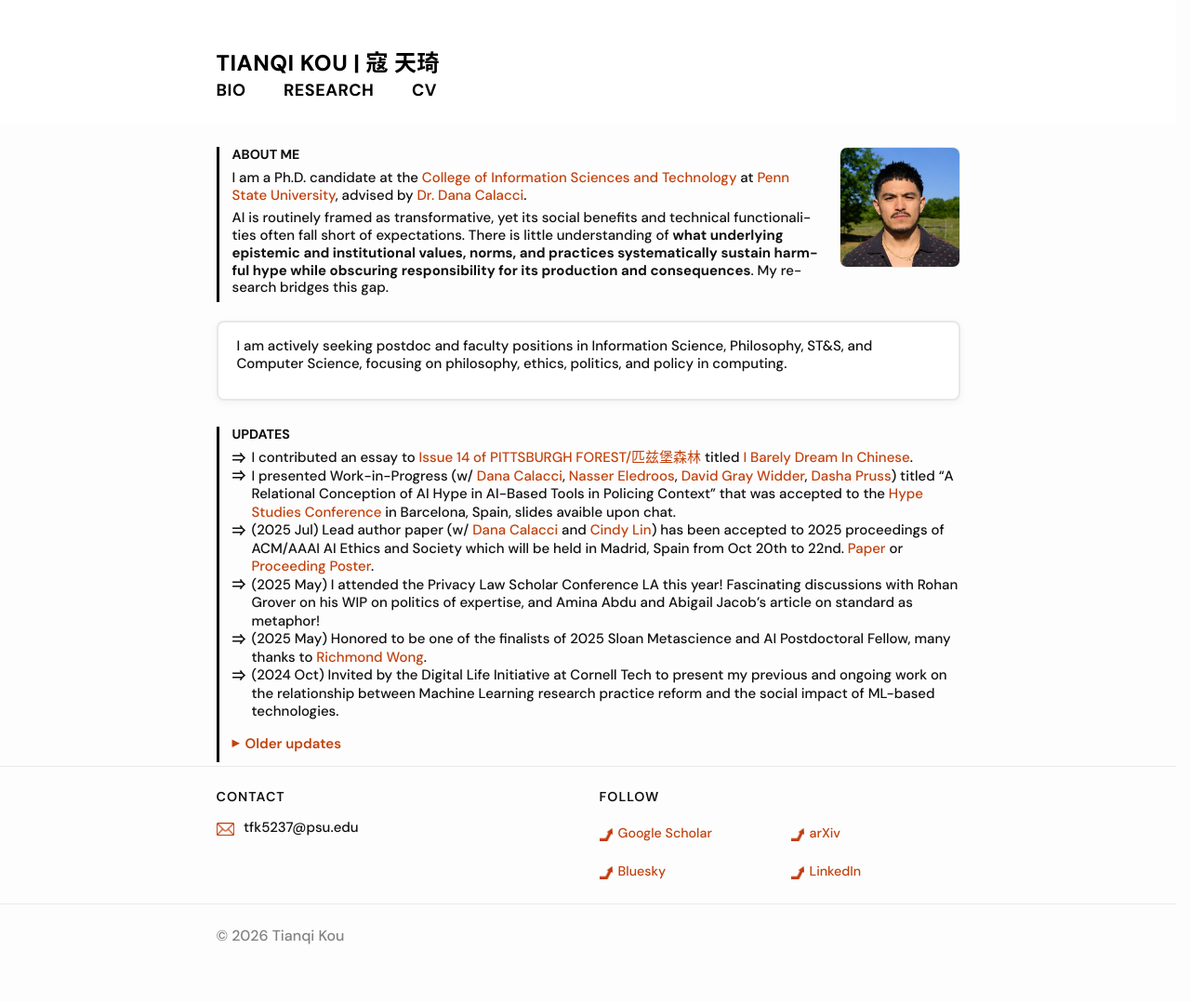
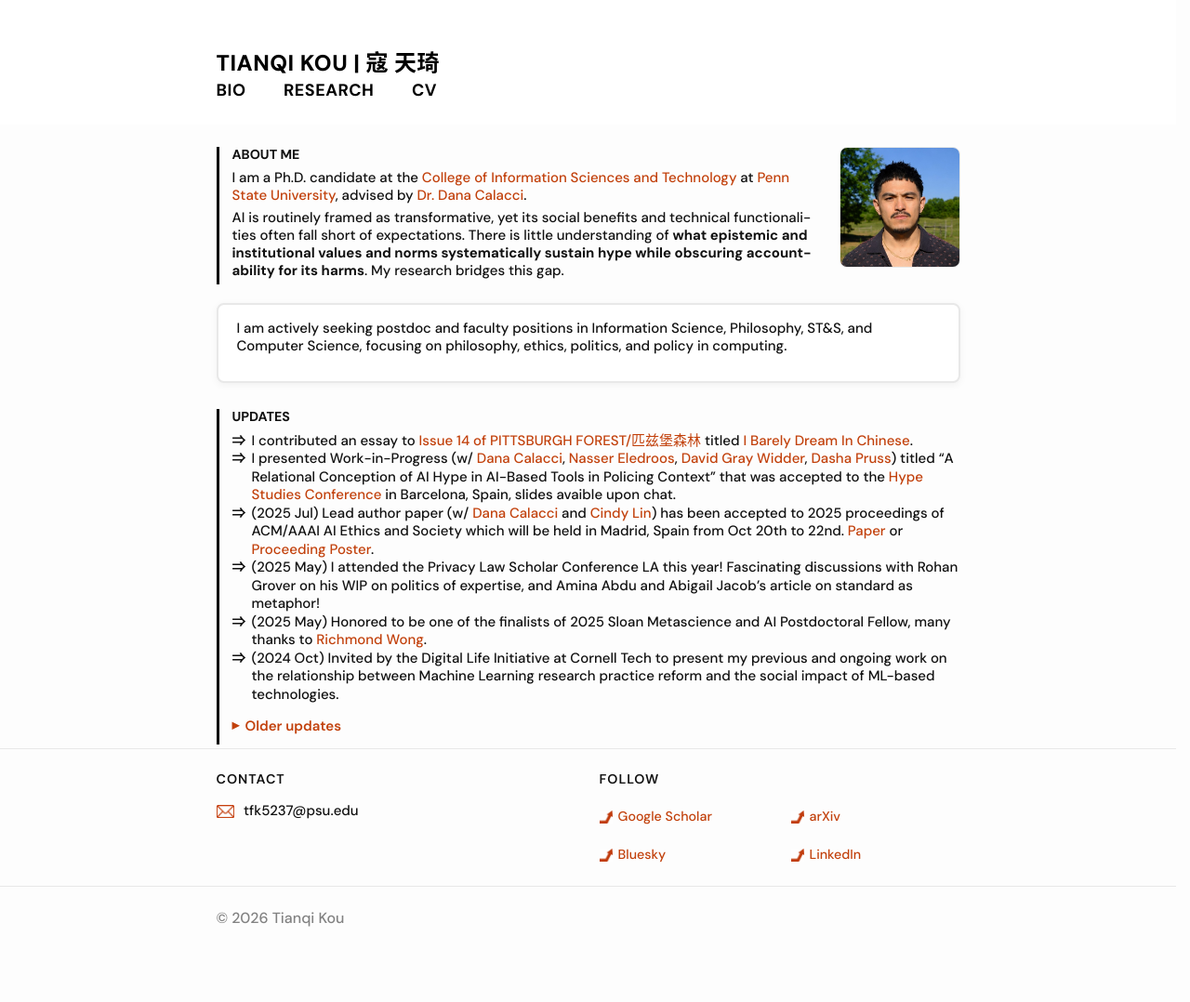
Before and after one commit to koutianqi/koutianqi.github.io, a Jekyll site: the page built from index.markdown, in a window 1280 px wide. Shown: the whole page at 93% size. Built offline with Jekyll 4.4.1, drawn with Linux system fonts in a browser that asks for light colours.

Commit message:
Update index.markdown

```diff
--- a/index.markdown
+++ b/index.markdown
@@ -11,7 +11,7 @@
 
 I am a Ph.D. candidate at the [College of Information Sciences and Technology](https://ist.psu.edu/about) at [Penn State University](https://www.psu.edu), advised by [Dr. Dana Calacci](https://www.dcalacci.net).
 
-AI is routinely framed as transformative, yet its social benefits and technical functionalities often fall short of expectations. There is little understanding of **what underlying epistemic and institutional values, norms, and practices systematically sustain harmful hype while obscuring responsibility for its production and consequences**. My research bridges this gap.
+AI is routinely framed as transformative, yet its social benefits and technical functionalities often fall short of expectations. There is little understanding of **what epistemic and institutional values and norms systematically sustain hype while obscuring accountability for its harms**. My research bridges this gap.
 
   </div>
   <img class="headshot" src="{{ "/assets/img/headshot_crop.jpg" | relative_url }}" alt="Headshot" />
```
